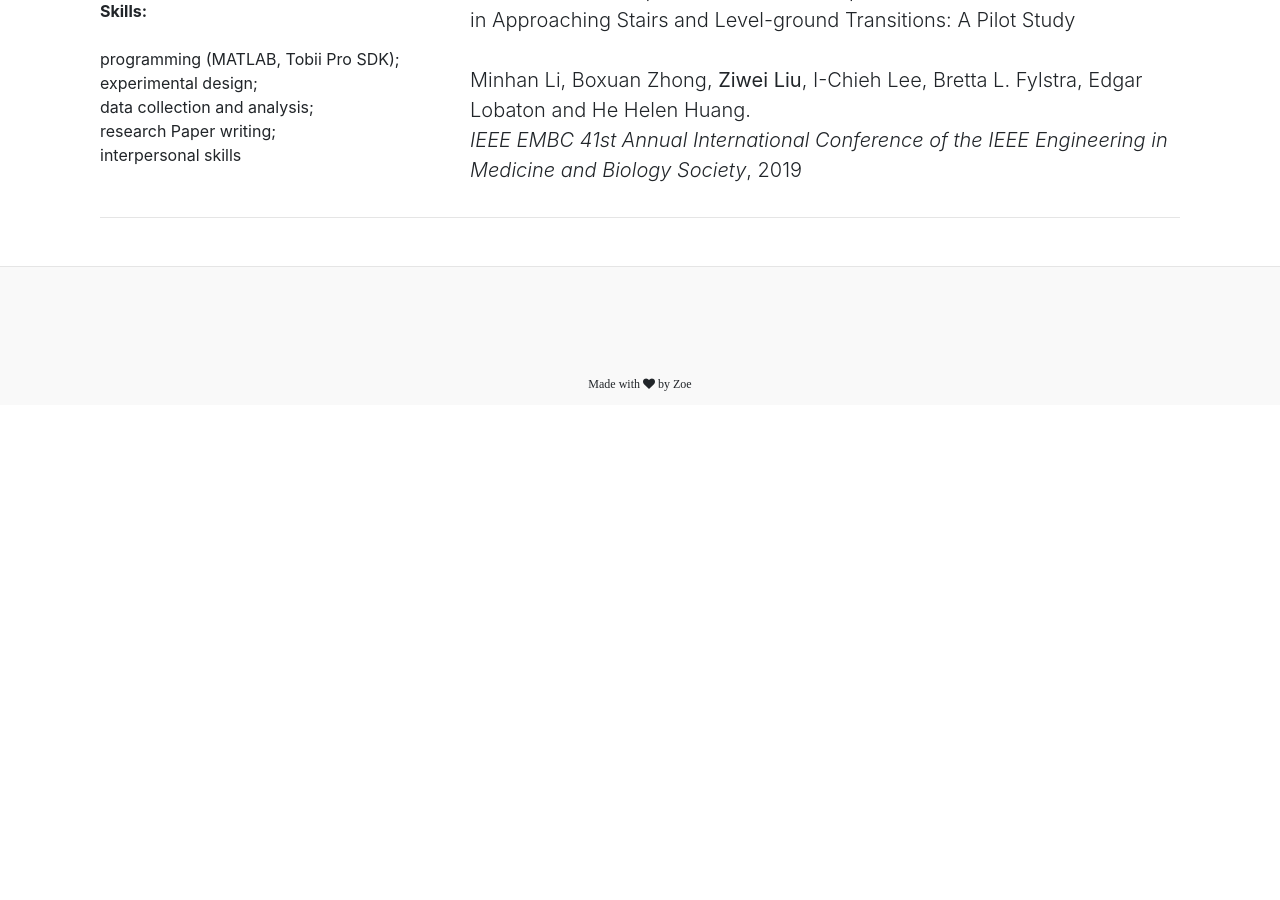
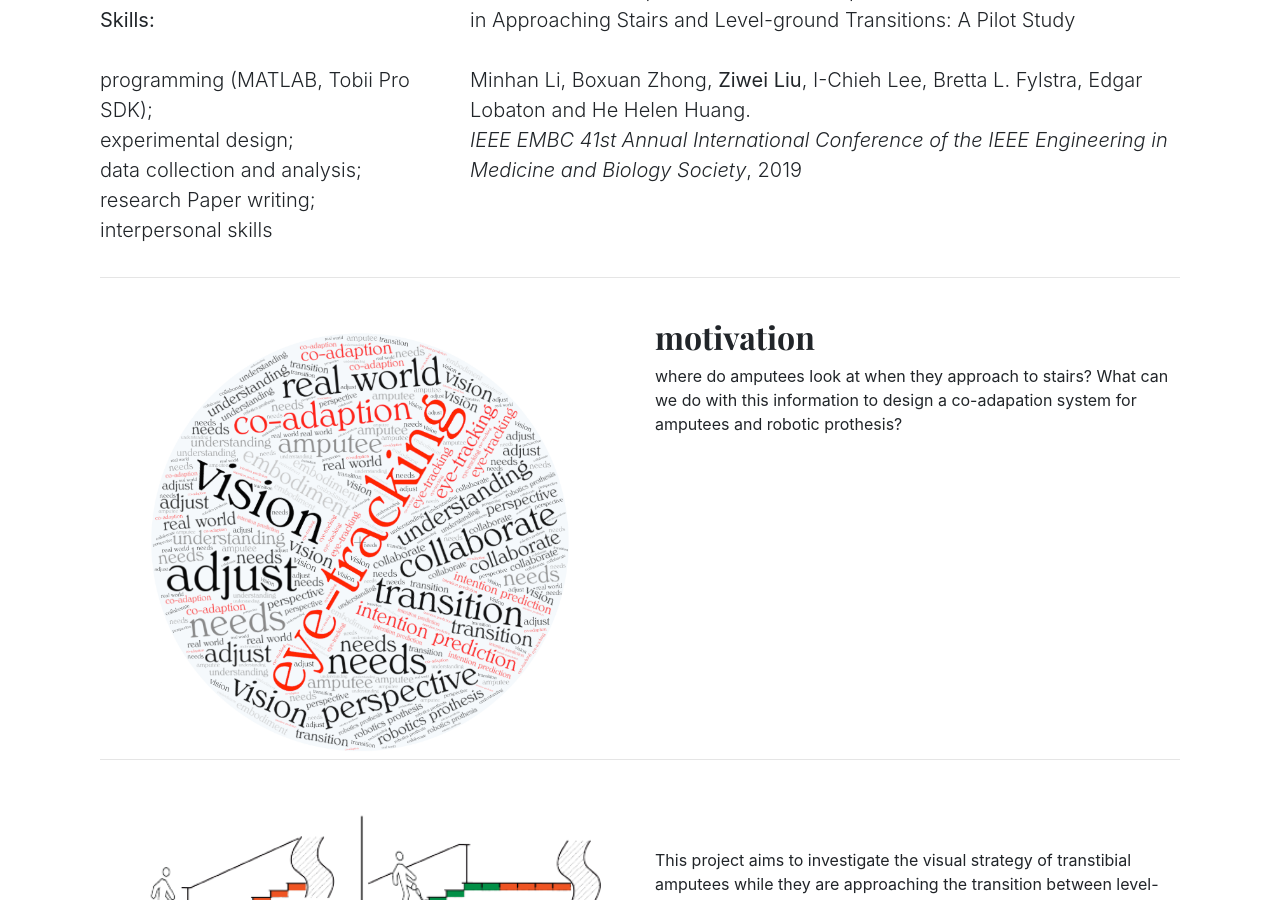
Before and after one commit to zoelzw/zoelzw.github.io, a Jekyll site: the page built from _collections/_research/eyetracking1.markdown, in a window 1280 px wide and 900 px high, scrolled down 712 px. Built offline with Jekyll 4.4.1, drawn with Linux system fonts in a browser that asks for light colours; nearby versions of some CDN libraries; some web fonts are replaced; before the commit the page ends 1117 px from its top, so only the background shows below that; some of the changed text lies outside the part shown.

Commit message:
update research

```diff
--- a/_collections/_research/Eyetracking2.markdown
+++ b/_collections/_research/Eyetracking2.markdown
@@ -9,7 +9,7 @@ image: https://github.com/zoelzw/zoelzw.github.io/blob/master/assets/eyetracking
 ---
 <div class="row">
   <div class="col-md-4">
-  <p>
+  <p class ="lead">
     <br> <b>Skills:</b> <br><br>
     <!-- experimental design;<br> -->
     research grant proposal writing; <br>
--- a/_collections/_research/eHoloLens.markdown
+++ b/_collections/_research/eHoloLens.markdown
@@ -8,7 +8,7 @@ image: https://github.com/zoelzw/zoelzw/blob/master/assets/HoloLens.png?raw=true
 ---
 <div class="row">
   <div class="col-md-4">
-  <p>
+  <p class = "lead">
     <br> <b>Skills:</b> <br><br>
     <!-- experimental design;<br> -->
     research grant proposal writing; <br>
--- a/_collections/_research/eyetracking1.markdown
+++ b/_collections/_research/eyetracking1.markdown
@@ -7,7 +7,7 @@ image: https://github.com/zoelzw/zoelzw/blob/master/assets/Eyetracking1.png?raw=
 ---
 <div class="row">
   <div class="col-md-4">
-  <p>
+  <p class = "lead">
     <br> <b>Skills:</b> <br><br>
     programming (MATLAB, Tobii Pro SDK);<br>
     experimental design;<br>
@@ -25,3 +25,37 @@ image: https://github.com/zoelzw/zoelzw/blob/master/assets/Eyetracking1.png?raw=
   </div>
 </div>
 <hr bordercolor = "lightgrey">
+
+<div class="row">
+  <div class="col-md-6">
+    <br>
+    <!-- <div class="img-fluid rounded mt-2 mb-2 mb-md-0" style="background-image: url(https://github.com/zoelzw/zoelzw.github.io/blob/master/assets/Embodiment.png?raw=true);  height: 50vh; background-position:center;"> -->
+    <img src="https://github.com/zoelzw/zoelzw.github.io/blob/master/assets/eye0.png?raw=true" style='height: 100%; width: 100%; object-fit: contain'/>
+  </div>
+
+  <div class="col-md-6">
+    <br>
+    <h2>motivation</h2>
+    <p>
+      where do amputees look at when they approach to stairs? What can we do with this information to design a co-adapation system for amputees and robotic prothesis?
+    </p>
+  </div>
+</div>
+<hr bordercolor = "lightgrey">
+
+<div class="row">
+  <div class="col-md-6">
+    <br>
+    <!-- <div class="img-fluid rounded mt-2 mb-2 mb-md-0" style="background-image: url(https://github.com/zoelzw/zoelzw.github.io/blob/master/assets/Embodiment.png?raw=true);  height: 50vh; background-position:center;"> -->
+    <img src="https://github.com/zoelzw/zoelzw.github.io/blob/master/assets/Eyetracking1.png?raw=true" style='height: 100%; width: 100%; object-fit: contain'/>
+  </div>
+
+  <div class="col-md-6">
+    <br>
+    <br>
+    <br>
+    <p>
+      This project aims to investigate the visual strategy of transtibial amputees while they are approaching the transition between level-ground and stairs and compare it with that of able-bodied individuals. To this end, we conducted a pilot study where two transtibial amputee subjects and two able-bodied subjects transitioned from level-ground to stairs and vice versa while wearing eye tracking glasses to record gaze fixations.
+    </p>
+  </div>
+</div>
```
Also changed, not shown: _collections/_research/SolarPack Solar Car.markdown (+37 -0 lines), _collections/_research/zHandMorph.markdown (+20 -4 lines), index.html (+4 -5 lines).
